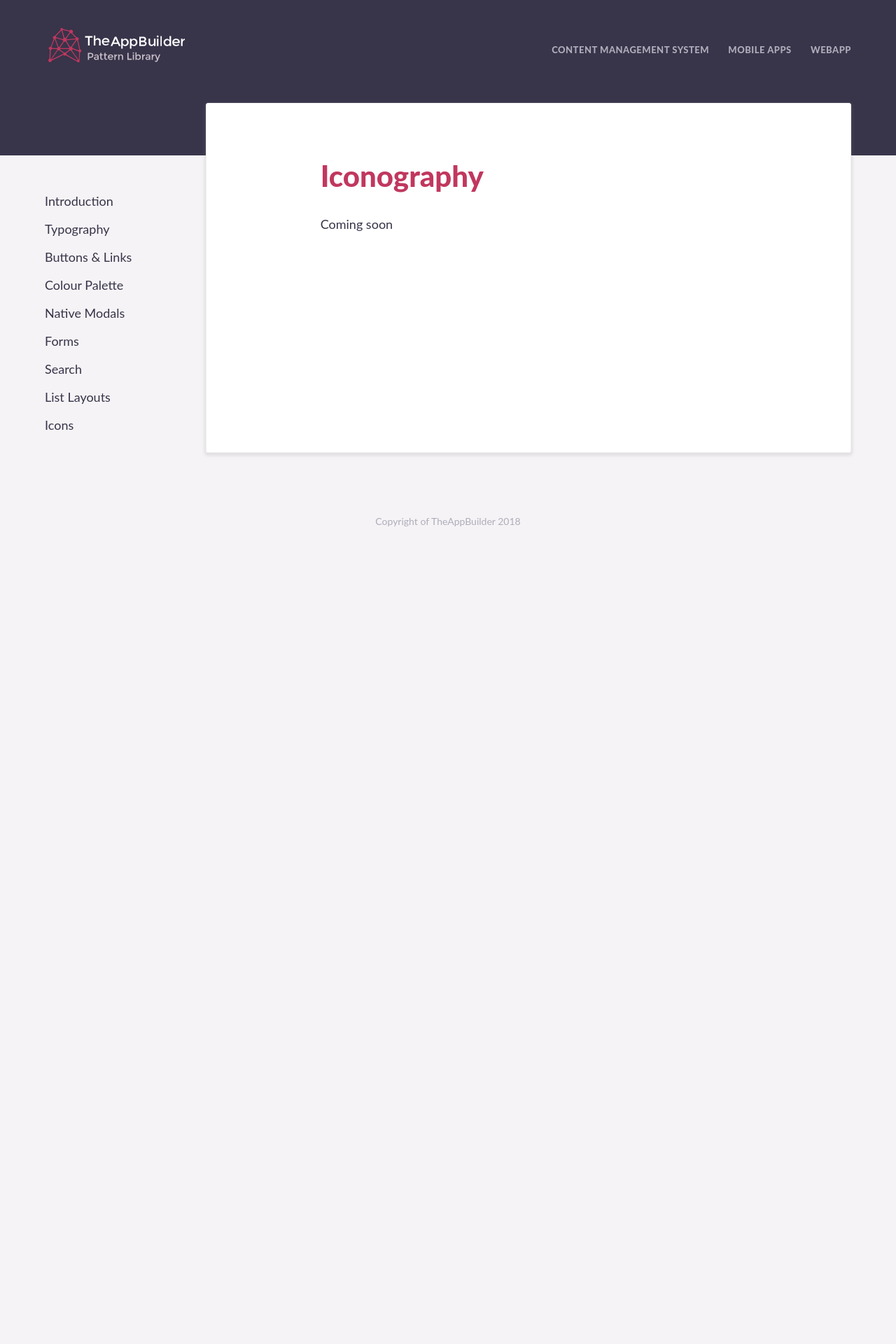
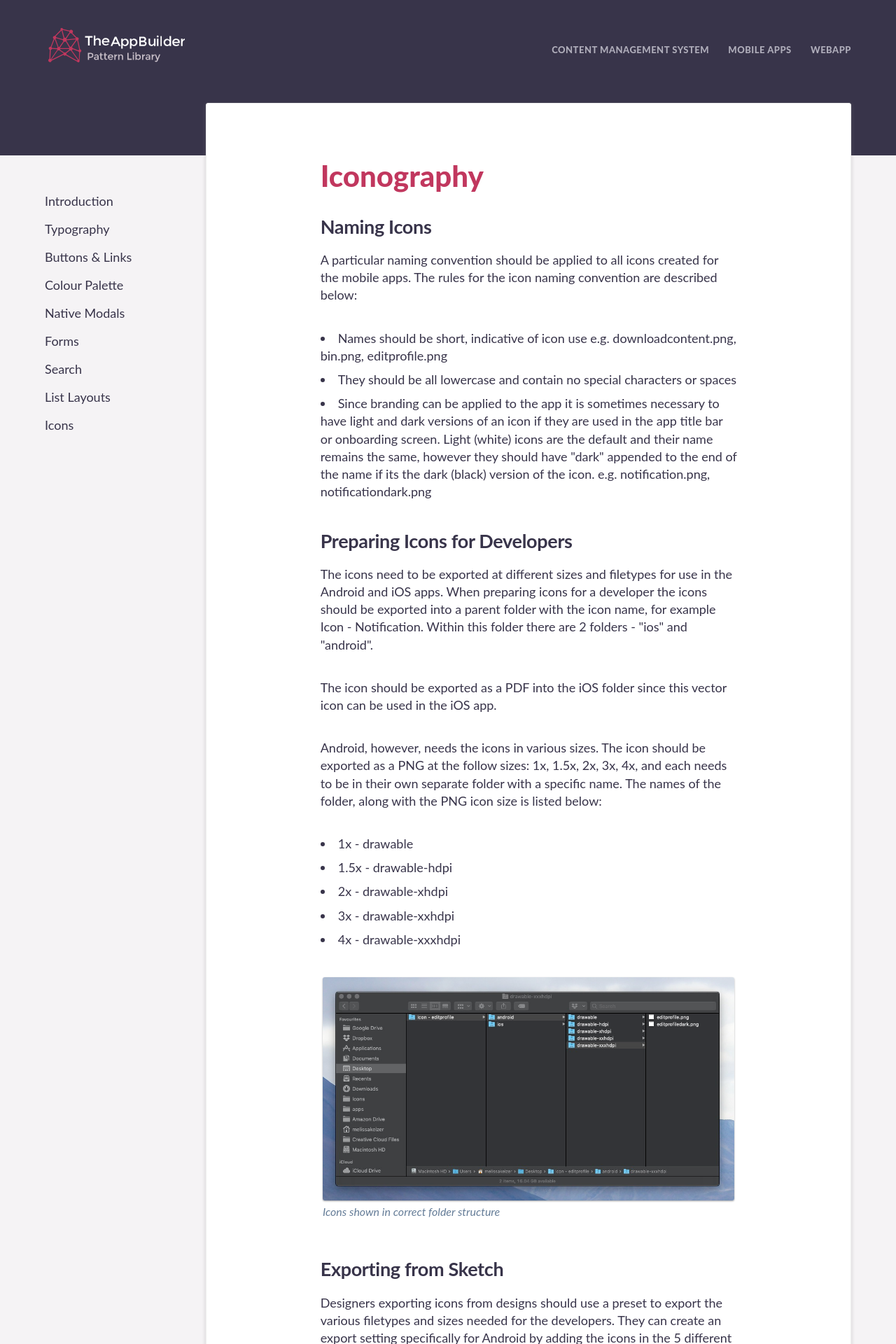
Before and after one commit to TheAppBuilderTeam/tab-pattern-library, a Jekyll site: the page built from native/icons/index.html, in a window 1280 px wide. Shown: the top 1920 px of the page at 70% size. Built offline with Jekyll 4.4.1, drawn with Linux system fonts in a browser that asks for light colours; some web fonts are replaced; before the commit the page ends 900 px from its top, so only the background shows below that; some of the changed text lies outside the part shown.

Commit message:
icon guidelines written up and screenshots added

```diff
--- a/_sass/native/_native_buttons.scss
+++ b/_sass/native/_native_buttons.scss
@@ -8,7 +8,7 @@
   @include fadeAnimation;
   @include latoBold;
   font-size: 17px;
-	padding: 11px 90px;
+	padding: 13px 90px;
   border-radius: 100px;
   margin: 10px 20px 10px 0px;
 }
@@ -28,8 +28,8 @@
 .floatingButton{
   background-color: #EF353C;
   color: $white;
-  box-shadow: 0 5px 8px 3px rgba(0,0,0,0.31);
-  padding: 10px 40px 11px;
+  box-shadow: 0 4px 6px 2px rgba(0,0,0,0.25);
+  padding: 12px 40px 13px;
   &--pressed{
     background: darken(#EF353C,8%);
     color: $white;
@@ -43,7 +43,7 @@
   background-color: $white;
   color: $PrimaryBodyColour;
   border: 1px solid $SubtleGrey;
-  padding: 8px 50px 11px 50px;
+  padding: 10px 50px 13px 50px;
   &--pressed{
     background-color: #F4F4F4;
   }
--- a/_sass/native/_native_typography.scss
+++ b/_sass/native/_native_typography.scss
@@ -40,6 +40,12 @@
   color: $PrimaryBodyColour;
   font-size: 17px;
   @include latoRegular;
+	a{
+		border-bottom: 1px solid $BorderGrey;
+		&:hover{
+			border-color: $PrimaryBodyColour;
+		}
+	}
 }
 
 .mobileModularPage__heading1{
@@ -100,6 +106,15 @@
   @include latoRegular;
 }
 
+.mobileModularPage__caption{
+  color: $SecondaryBodyColour;
+  font-size: 14px;
+  line-height: 1.2em;
+  @include latoRegular;
+}
+
+
+
 
 /* Screen Styles
 ------------------------------------------------------------------ */
--- a/native/icons/index.html
+++ b/native/icons/index.html
@@ -5,4 +5,37 @@
 selected: native-ugc
 title:  Iconography
 ---
-<p>Coming soon</p>
+
+<h2>Naming Icons</h2>
+<p>A particular naming convention should be applied to all icons created for the mobile apps. The rules for the icon naming convention are described below: </p>
+<ul class="main__content__ul">
+  <li>Names should be short, indicative of icon use e.g. downloadcontent.png, bin.png, editprofile.png</li>
+  <li>They should be all lowercase and contain no special characters or spaces</li>
+  <li>Since branding can be applied to the app it is sometimes necessary to have light and dark versions of an icon if they are used in the app title bar or onboarding screen. Light (white) icons are the default and their name remains the same, however they should have "dark" appended to the end of the name if its the dark (black) version of the icon. e.g. notification.png, notificationdark.png</li>
+</ul>
+
+<h2>Preparing Icons for Developers</h2>
+<p>The icons need to be exported at different sizes and filetypes for use in the Android and iOS apps. When preparing icons for a developer the icons should be exported into a parent folder with the icon name, for example Icon - Notification. Within this folder there are 2 folders - "ios" and "android".</p>
+<p>The icon should be exported as a PDF into the iOS folder since this vector icon can be used in the iOS app.</p>
+<p>Android, however, needs the icons in various sizes. The icon should be exported as a PNG at the follow sizes: 1x, 1.5x, 2x, 3x, 4x, and each needs to be in their own separate folder with a specific name. The names of the folder, along with the PNG icon size is listed below:</p>
+<ul class="main__content__ul">
+  <li>1x - drawable</li>
+  <li>1.5x - drawable-hdpi</li>
+  <li>2x - drawable-xhdpi</li>
+  <li>3x - drawable-xxhdpi</li>
+  <li>4x - drawable-xxxhdpi</li>
+</ul>
+
+<div class="imageContainer imageContainer--one padding__50">
+<img src="{{ site.baseurl }}/assets/images/native/icon-naming.jpg" alt="" /img>
+<p class="caption">Icons shown in correct folder structure</p>
+</div>
+
+<h2>Exporting from Sketch</h2>
+<p>Designers exporting icons from designs should use a preset to export the various filetypes and sizes needed for the developers. They can create an export setting specifically for Android by adding the icons in the 5 different sizes needed, and writing the name of the folder in the Prefix/Suffix field in the export panel.</p>
+<p>Note that the screens are designed at 2x to allow for retina previews on Sketch Mirror. To efficently export these icons you should first scale the icons to 50%, making them the 1x version, before exporting them using your Android and iOS presets. </p>
+
+<div class="imageContainer imageContainer--one padding__50">
+<img src="{{ site.baseurl }}/assets/images/native/icon-exporting-sketch.jpg" alt="" /img>
+<p class="caption">Icons should first be scaled to be 1x, then exported using Sketch's export panel to the various sizes required</p>
+</div>
```
Also changed, not shown: native/typography/index.html (+10 -1 lines), assets/images/native/icon-exporting-sketch.jpg (added), assets/images/native/icon-naming.jpg (added).
